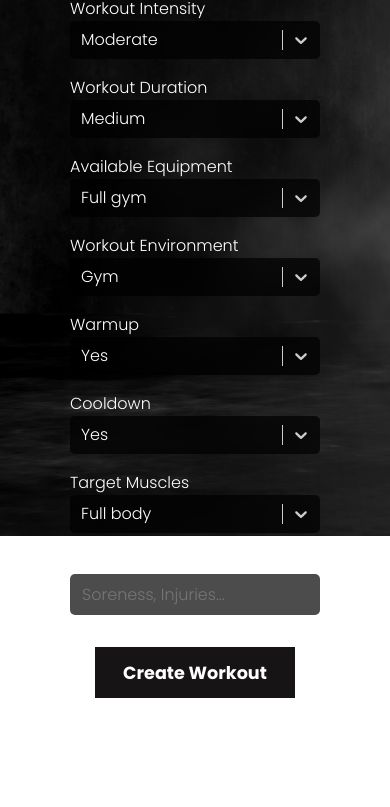
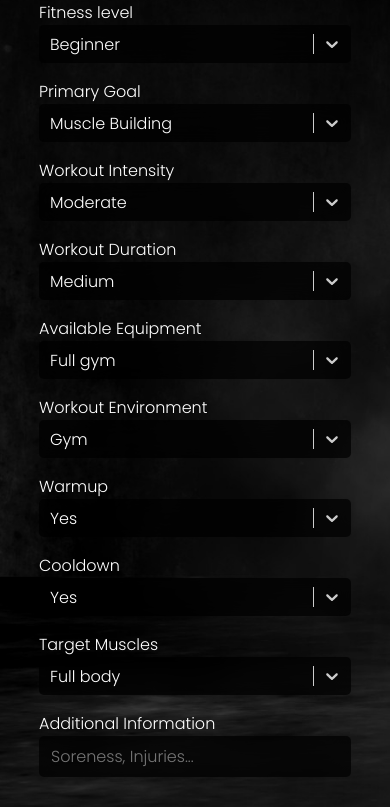
Before and after one commit to HarenIO/myfitnessai, a React (Vite) app: page / in a window 390 px wide. Shown: the part 1152-1959 px from the top of the page. Before the commit the page ends 1850 px from the top, so only its background shows below. Built offline with nearby package versions, Linux system fonts and the light colour scheme.

Commit message:
better responsiveness on mobile phones

```diff
--- a/src/client/Pages/WorkoutGenerator.module.css
+++ b/src/client/Pages/WorkoutGenerator.module.css
@@ -10,10 +10,12 @@
   align-items: center;
   justify-content: center;
   width: 100%;
-  height: 100vh;
+  min-height: 100vh;
+  height: auto;
   background-image: url(../assets/bottom-background-image.jpg);
   background-size: cover;
   color: white;
+  padding-bottom: 2rem;
 }
 
 .intro {
@@ -55,7 +57,7 @@
   padding: 0.8rem 1rem;
   color: white;
   font-weight: 700;
-  background-color: rgb(22, 20, 20);
+  background-color: rgb(45, 114, 241);
 }
 
 
@@ -83,3 +85,18 @@ span {
   backdrop-filter: blur(10px);
   width: 250px;
 }
+
+@media (max-width: 640px){
+  .selectCard{
+    width: 100%;
+  }
+  .select{
+    width: 100%;
+  }
+  .additionalInfo{
+    width: 100%;
+  }
+  .createButton{
+    width: 80%;
+  }
+}
--- a/src/server/controllers/workoutController.js
+++ b/src/server/controllers/workoutController.js
@@ -32,7 +32,7 @@ const createWorkout = async (req, res) => {
         { role: 'user', content: userMessage }
       ],
       max_tokens: 256,
-      temperature: 0.45
+      temperature: 0.4
     }
 
     const completionRequest = await fetch('https://api.openai.com/v1/chat/completions', {
```
